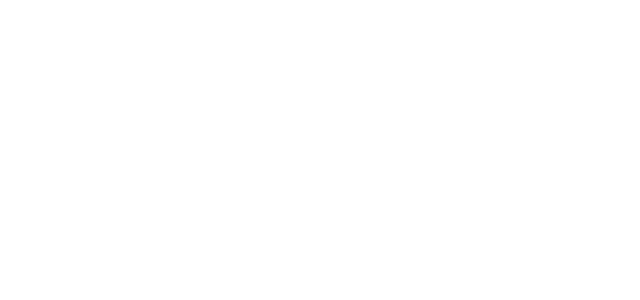
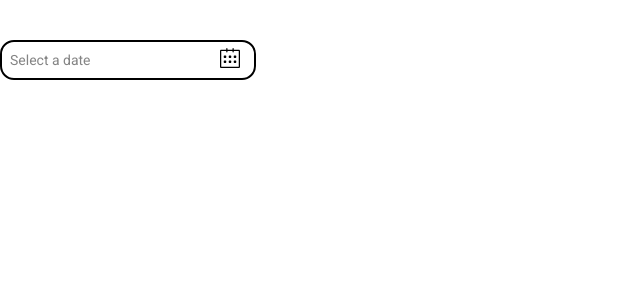
Before and after one commit to nandanNM/crazxyUI, a React (Vite) app: page /datepicker in a window 1280 px wide. Before the commit this address had no page. Shown: the top 300 px of the page, without its empty margins (0-640 px from the left). Built offline with nearby package versions, Linux system fonts and the light colour scheme.

Commit message:
datepicker added

```diff
--- a/package.json
+++ b/package.json
@@ -13,6 +13,7 @@
     "@tailwindcss/vite": "^4.0.17",
     "motion": "^12.6.3",
     "react": "^19.0.0",
+    "react-datepicker": "^8.2.1",
     "react-dom": "^19.0.0",
     "react-icons": "^5.5.0",
     "react-router-dom": "^7.4.1",
--- a/src/App.jsx
+++ b/src/App.jsx
@@ -3,6 +3,7 @@
 import { WaitList } from "./_root/pages/index";
 import RootLayout from "./_root/RootLayout";
 import ComponentLayout from "./_root/ComponentLayout";
+import CustomDatePicker from "./components/ui/DatePicker/DatePicker";
 
 function App() {
   return (
@@ -11,6 +12,7 @@
         <Route element={<RootLayout />}>
           <Route path="/" element={<WaitList />} />
           <Route path="/components/" element={<ComponentLayout />}></Route>
+          <Route path="/datepicker" element={<CustomDatePicker />} />
         </Route>
       </Routes>
     </main>
--- /dev/null
+++ b/src/components/ui/DatePicker/DatePicker.jsx
@@ -0,0 +1,35 @@
+import React, { useState } from "react";
+import DatePicker from "react-datepicker";
+import "react-datepicker/dist/react-datepicker.css";
+import { SlCalender } from "react-icons/sl";
+
+const CustomDatePicker = () => {
+  const [selectedDate, setSelectedDate] = useState(null);
+  const [isOpen, setIsOpen] = useState(false);
+  return (
+    <div className="w-fit pt-10">
+      <div className="relative">
+        <DatePicker
+          selected={selectedDate}
+          onChange={date => {
+            setSelectedDate(date);
+            setIsOpen(false);
+          }}
+          dateFormat="dd-MM-yyyy"
+          placeholderText="Select a date"
+          className="border-2 border-black px-2 py-2 text-sm rounded-xl w-64"
+          open={isOpen}
+          onClickOutside={() => setIsOpen(false)}
+          onSelect={() => setIsOpen(false)}
+          readOnly
+        />
+        <SlCalender
+          onClick={() => setIsOpen(prev => !prev)} // Toggle calendar
+          className="absolute top-2 right-4 size-5 text-black cursor-pointer"
+        />
+      </div>
+    </div>
+  );
+};
+
+export default CustomDatePicker;
```
Also changed, not shown: 1 other file (tests, documents, lock files or other folders).
